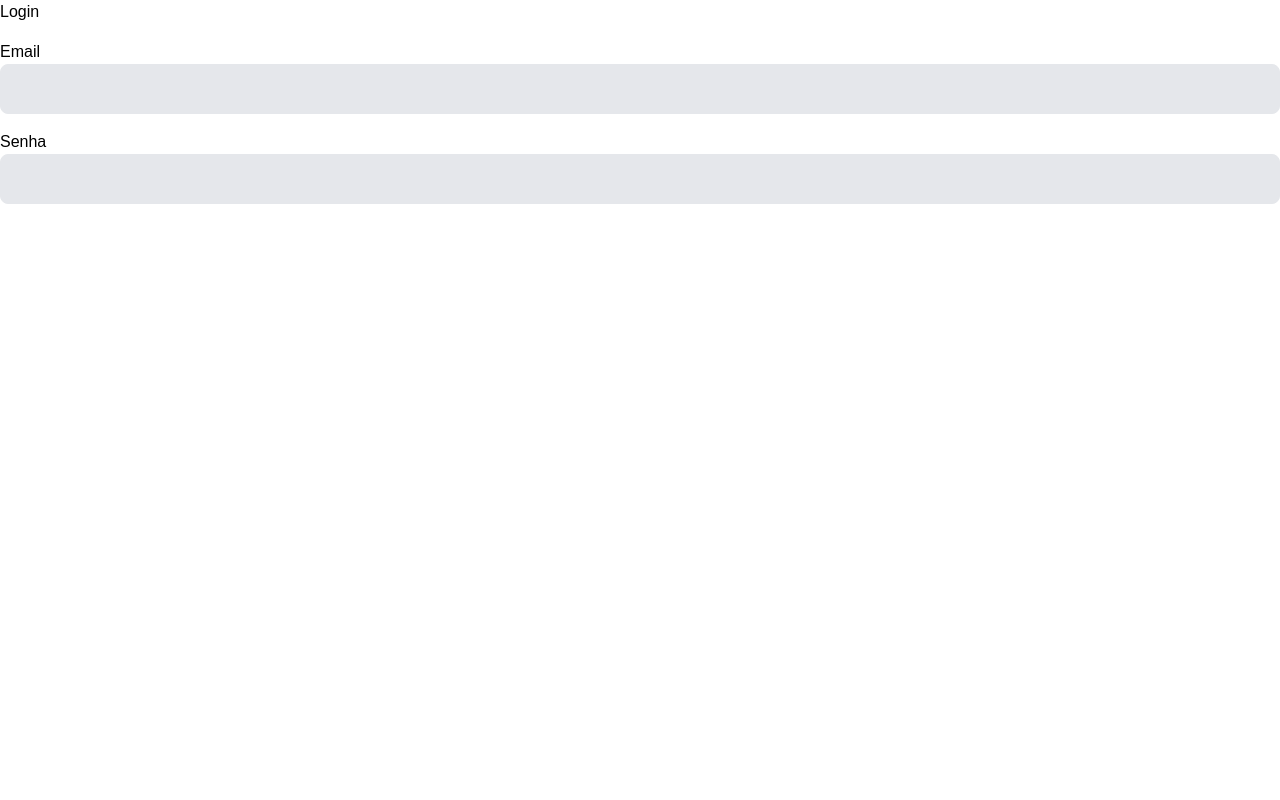
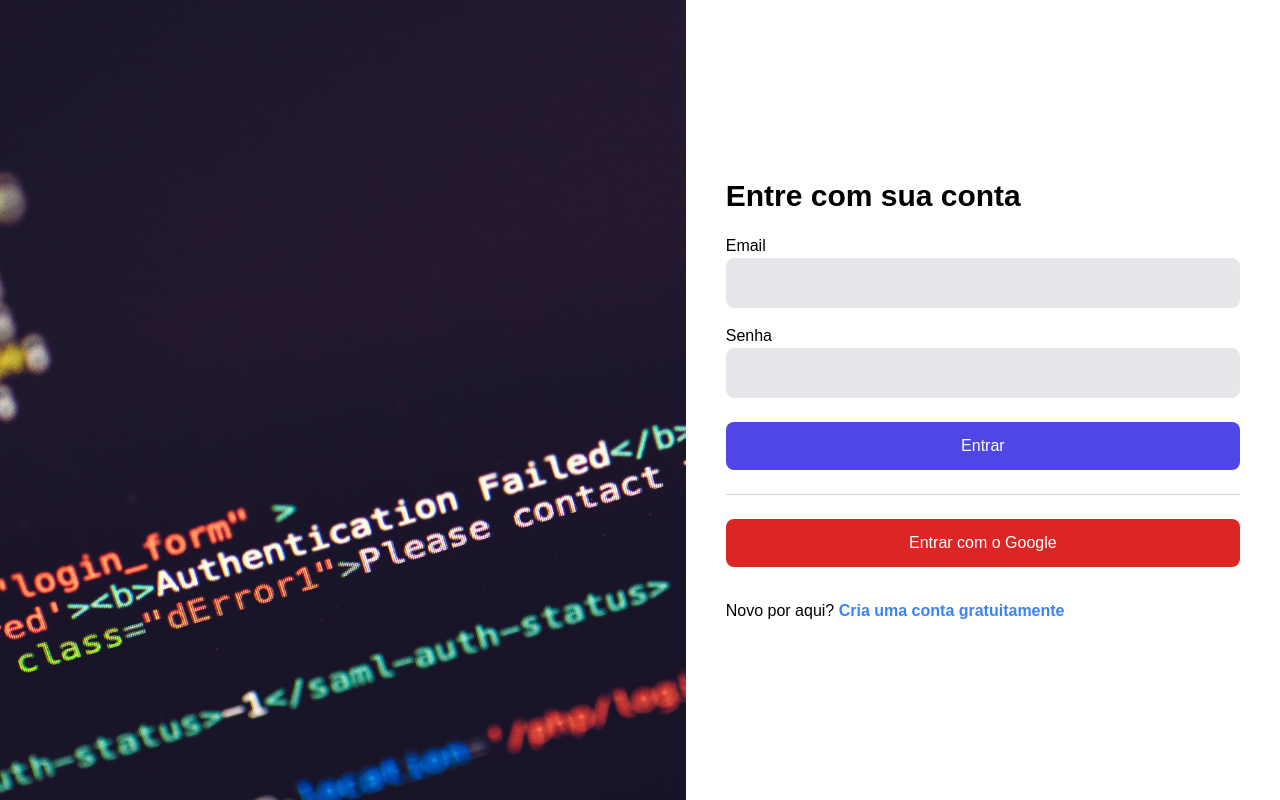
Before and after one commit to X-SpeedBlack-X/template-admin, a Next.js app: page /login in a window 1280 px wide. Built offline with nearby package versions, Linux system fonts and the light colour scheme; no server answers.

Commit message:
feat: add context, icons and auth

```diff
--- a/src/pages/login.tsx
+++ b/src/pages/login.tsx
@@ -1,13 +1,56 @@
 import { useState } from "react";
 import { AuthInput } from "../auth/AuthInput";
+import { WarningIcon } from "../components/icons";
+import useAuth from "../data/hook/useAuth";
 
 export default function Login() {
+  const { user, loginGoogle } = useAuth();
+
   const [email, setEmail] = useState("");
   const [password, setPassword] = useState("");
   const [sign, setSign] = useState<"signIn" | "signUp">("signIn");
+  const [error, setError] = useState(null);
+
+  function submit() {
+    if (sign === "signIn") {
+      console.log("login");
+    } else {
+      console.log("cadastra");
+    }
+  }
+
+  function showError(msg: any, time = 3) {
+    setError(msg);
+    setTimeout(() => {
+      setError(null);
+    }, time * 1000);
+  }
   return (
-    <div>
-      <h1>Login</h1>
+    <div className="flex items-center justify-center h-screen">
+      <div className="hidden md:block w-1/2 lg:w-2/3">
+        <img
+          src="/login.jpg"
+          alt="imagem de login"
+          className="h-screen w-full object-cover"
+        />
+      </div>
+
+      <div className="m-10 md:w-1/2 w-full lg:1/3">
+        <h1 className="text-3xl font-bold mb-5 ">
+          {sign === "signIn"
+            ? "Entre com sua conta"
+            : "Cadastre-se na plataforma"}
+        </h1>
+
+        {error ? (
+          <div className="flex items-center  gap-2 bg-red-400 text-white py-3 px-5 my-2 border border-red-700 rounded-lg">
+            {WarningIcon()}
+            <span>{error}</span>
+          </div>
+        ) : (
+          false
+        )}
+
         <AuthInput
           label="Email"
           typeInput="email"
@@ -15,6 +58,7 @@ export default function Login() {
           changeValue={setEmail}
           required
         />
+
         <AuthInput
           label="Senha"
           typeInput="password"
@@ -22,6 +66,46 @@ export default function Login() {
           changeValue={setPassword}
           required
         />
+
+        <button
+          className="w-full bg-indigo-600 hover:bg-indigo-400 text-white rounded-lg px-4 py-3 mt-6"
+          onClick={submit}
+        >
+          {sign === "signIn" ? "Entrar" : "Cadastrar"}
+        </button>
+
+        <hr className="my-6 border-gray-300" />
+
+        <button
+          className="w-full bg-red-600 hover:bg-red-400 text-white rounded-lg px-4 py-3 "
+          onClick={loginGoogle}
+        >
+          Entrar com o Google
+        </button>
+        {sign === "signIn" ? (
+          <p className="mt-8">
+            Novo por aqui?
+            <a
+              onClick={() => setSign("signUp")}
+              className="text-blue-500 hover:text-blue-700 font-semibold cursor-pointer"
+            >
+              {" "}
+              Cria uma conta gratuitamente
+            </a>
+          </p>
+        ) : (
+          <p className="mt-8">
+            Já faz parte da nossa comunidade
+            <a
+              onClick={() => setSign("signIn")}
+              className="text-blue-500 hover:text-blue-700 font-semibold cursor-pointer"
+            >
+              {" "}
+              Entre com sua conta
+            </a>
+          </p>
+        )}
+      </div>
     </div>
   );
 }
```
Lines whose indentation alone changed are shown as unchanged.
